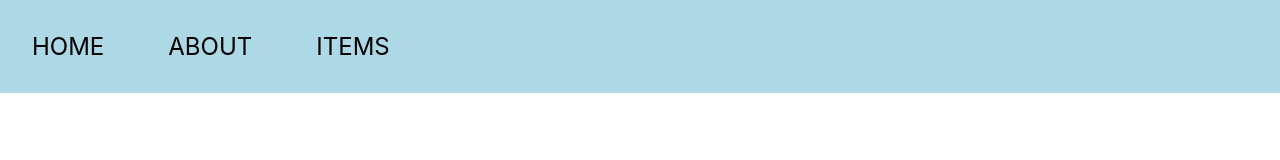
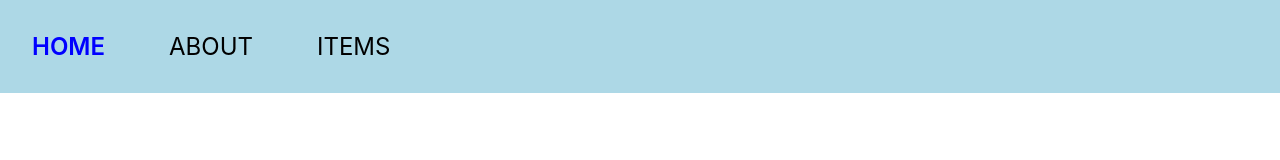
Before and after one commit to apni-coding/reactjstutorial, a React (Create React App) app: page / in a window 1280 px wide. Shown: the top 160 px of the page. Built offline with nearby package versions, Linux system fonts and the light colour scheme.

Commit message:
nav link

```diff
--- a/src/components/Navbar.js
+++ b/src/components/Navbar.js
@@ -1,13 +1,34 @@
-import { Link } from "react-router";
-
+import { Link, NavLink } from "react-router";
 
 function Navbar() {
   return (
     <>
       <div className="nav">
-          <Link to="/">HOME</Link>
-          <Link to="/about">ABOUT</Link>
-          <Link to="/items">ITEMS</Link>
+        <NavLink
+          to="/"
+          // style={({ isActive }) => ({
+          //   color: isActive ? "blue" : "black",
+          // })}
+          className={({ isActive }) => (isActive ? "active" : "")}
+        >
+          HOME
+        </NavLink>
+        <NavLink
+          to="/about"
+          style={({ isActive }) => ({
+            color: isActive ? "blue" : "black",
+          })}
+        >
+          ABOUT
+        </NavLink>
+        <NavLink
+          to="/items"
+          style={({ isActive }) => ({
+            color: isActive ? "blue" : "black",
+          })}
+        >
+          ITEMS
+        </NavLink>
       </div>
     </>
   );
--- a/src/index.css
+++ b/src/index.css
@@ -40,3 +40,8 @@ a{
   text-decoration: none;
   color: black ;
 }
+
+.active{
+  color: blue;
+  font-weight: 600;
+}
```
